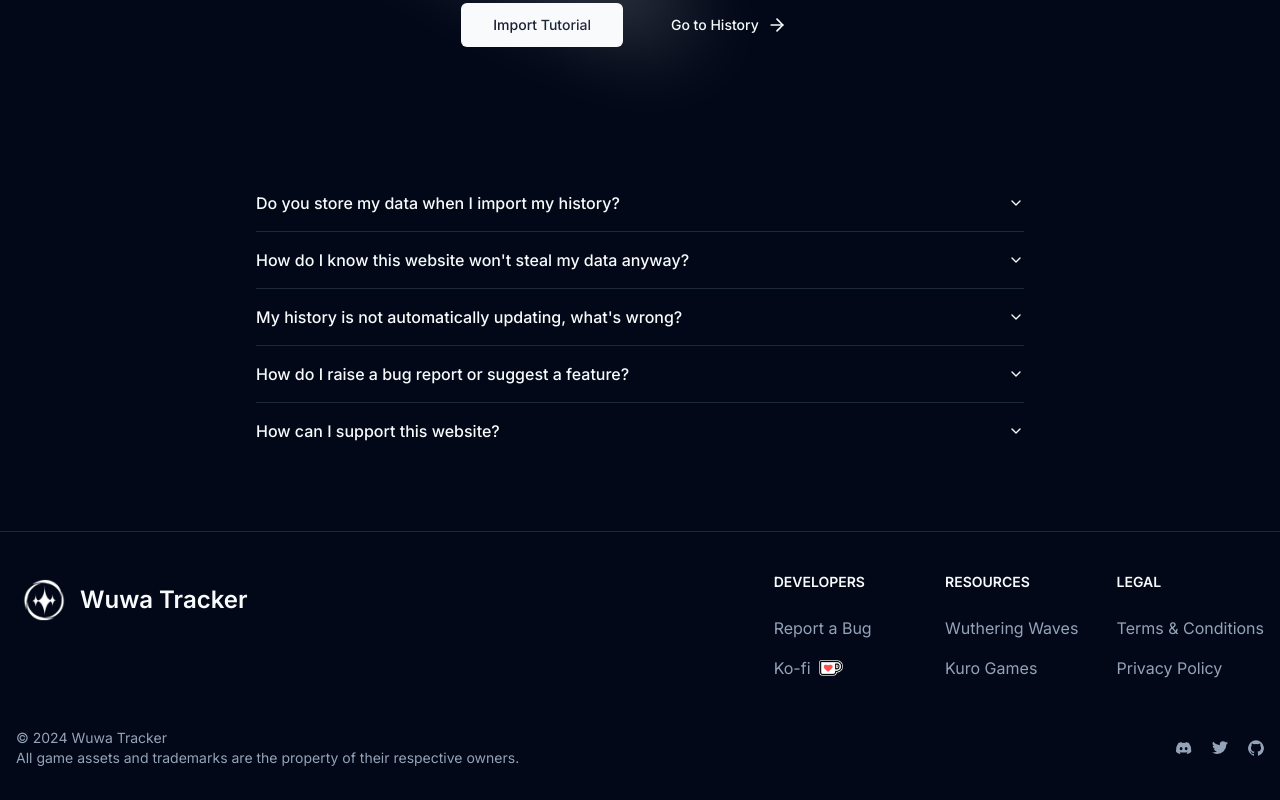
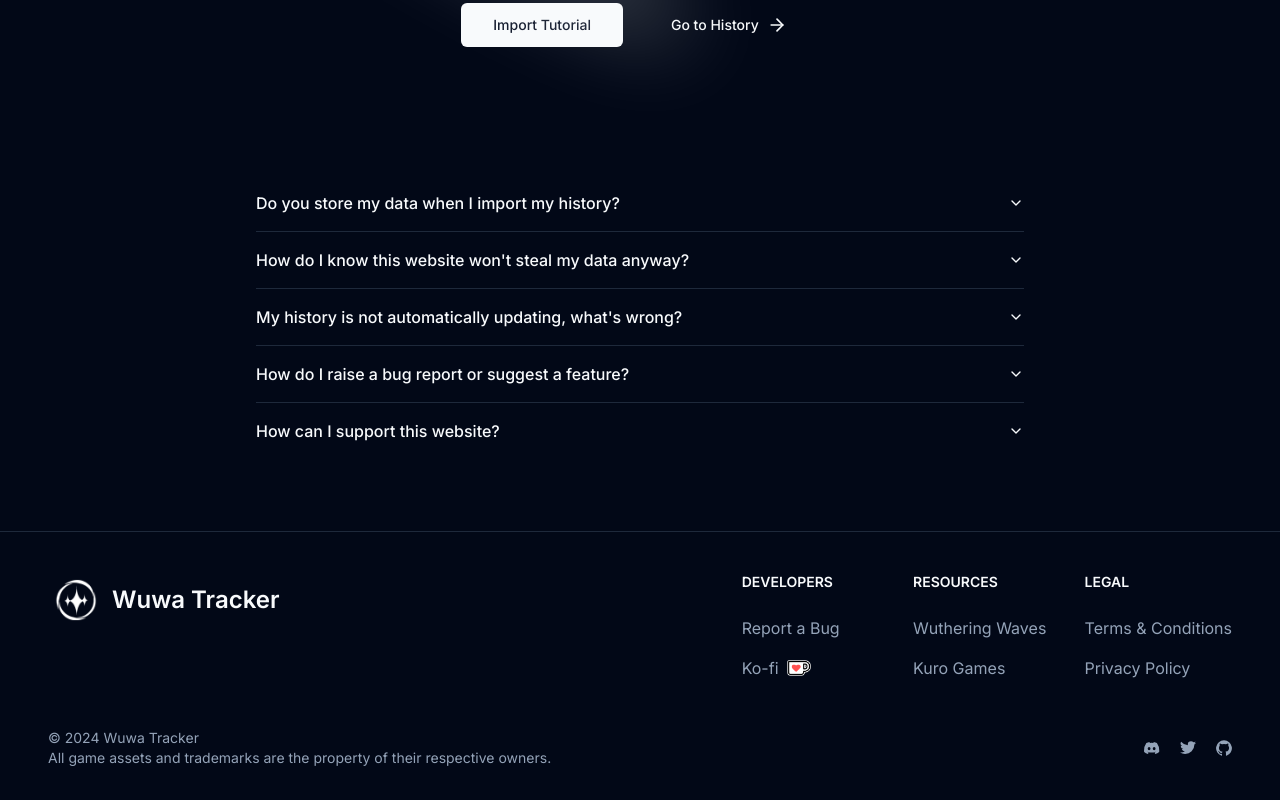
Before and after one commit to Luzefiru/wuwatracker, a Next.js app: page / in a window 1280 px wide. Shown: the part 394-1194 px from the top of the page. Built offline with nearby package versions, Linux system fonts and the light colour scheme; what @shrutibalasa/tailwind-grid-auto-fit would draw is missing.

Commit message:
fix: add padding to footer on larger screens except desktop

```diff
--- a/src/components/home/faq.tsx
+++ b/src/components/home/faq.tsx
@@ -36,7 +36,7 @@ export function FAQ() {
       </AccordionItem>
       <AccordionItem value="item-2">
         <AccordionTrigger>
-          How do I know this website won't steal my data anyway?
+          How do I know this website won&apos;t steal my data anyway?
         </AccordionTrigger>
         <AccordionContent>
           <p className="leading-7 [&:not(:first-child)]:mt-4">
--- a/src/components/ui/footer.tsx
+++ b/src/components/ui/footer.tsx
@@ -5,7 +5,7 @@ import Link from "next/link";
 export function Footer() {
   return (
     <footer className="border-t pt-2 bg-background flex justify-center">
-      <div className="w-full max-w-screen-desktop p-4 py-6 lg:py-8">
+      <div className="w-full max-w-screen-desktop p-4 py-6 lg:py-8 lg:px-12">
         <div className="md:flex md:justify-between">
           <div className="mb-6 md:mb-0">
             <Link href="/" className="flex items-center gap-2">
```
